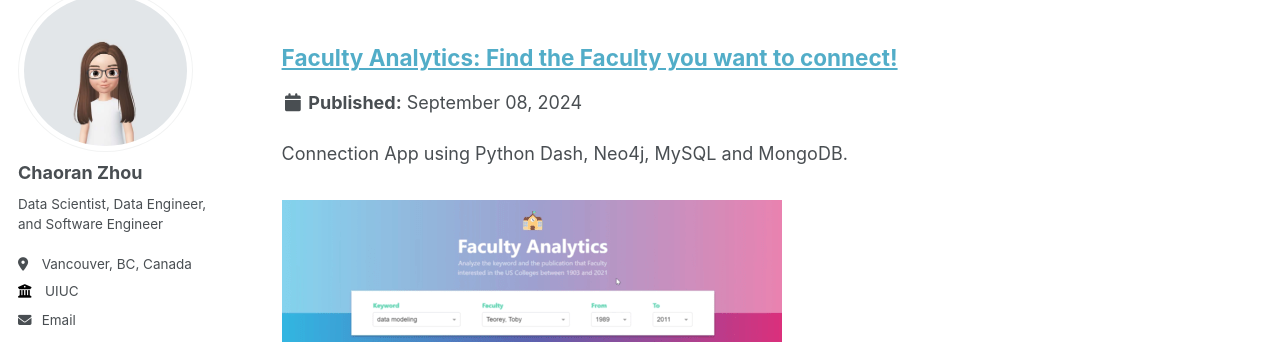
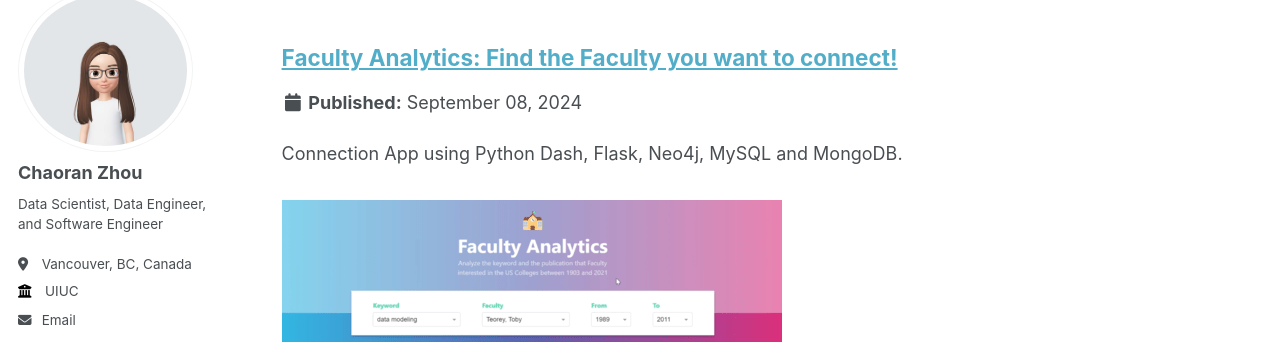
Before and after one commit to ranranrunforit/ranranrunforit.github.io, a Jekyll site: the page built from _pages/projects.html, in a window 1280 px wide and 900 px high, scrolled down 1420 px. Shown: the part 117-459 px from the top of the window. Built offline with Jekyll 4.4.1, drawn with Linux system fonts in a browser that asks for light colours.

Commit message:
Update project-4.md

```diff
--- a/_projects/project-4.md
+++ b/_projects/project-4.md
@@ -1,6 +1,6 @@
 ---
 title: "Faculty Analytics: Find the Faculty you want to connect!"
-excerpt: "Connection App using Python Dash, Neo4j, MySQL and MongoDB.<br/><img src='/images/Faculty Analytics.png'>"
+excerpt: "Connection App using Python Dash, Flask, Neo4j, MySQL and MongoDB.<br/><img src='/images/Faculty Analytics.png'>"
 collection: projects
 ---
 
@@ -68,4 +68,4 @@
 
 
 **Keywords**: Neo4j, MySQL, MongoDB
-**Packages**: dash, flask, neo4j, pandas, sqlalchemy, pymongo, plotly, flask, pymysql, certifi, geopy, dash-bootstrap-components
+**Packages**: Dash, Flask, Neo4j, pandas, sqlalchemy, pymongo, plotly, flask, pymysql, certifi, geopy, dash-bootstrap-components
```
